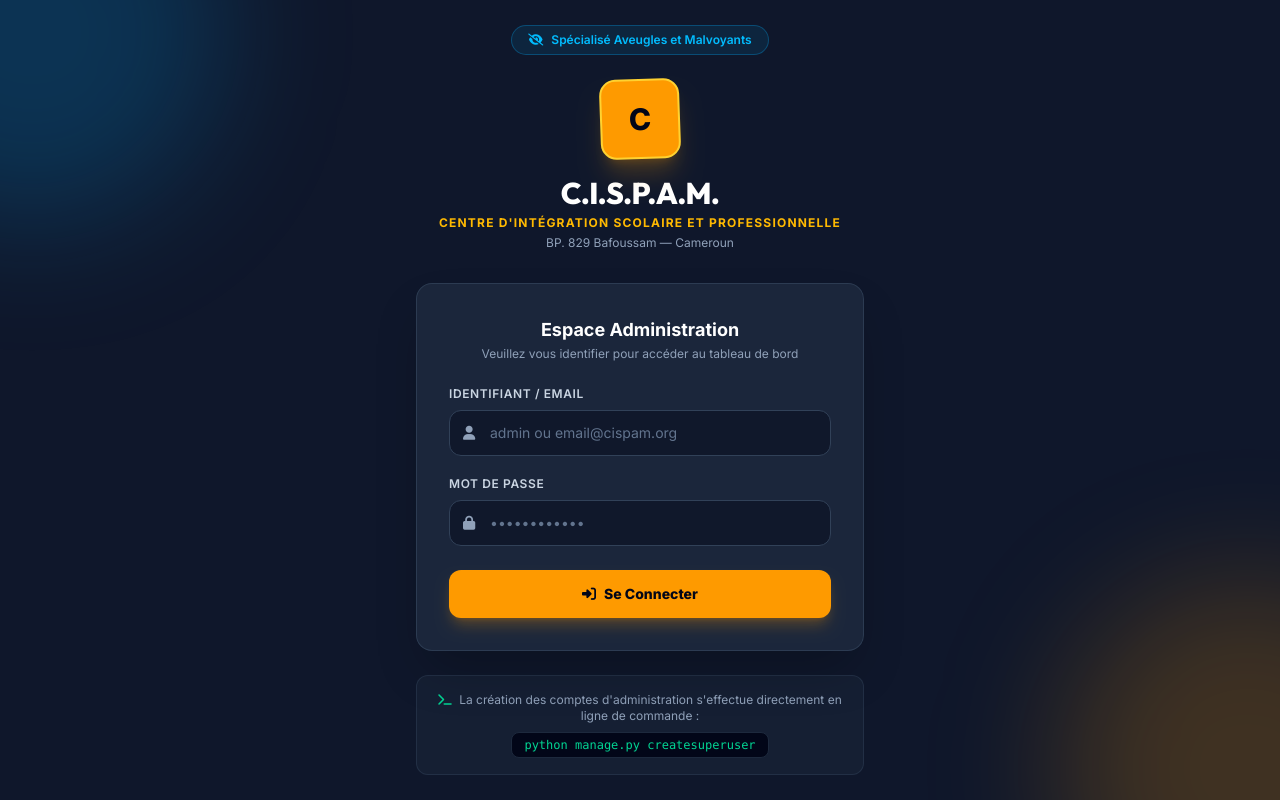
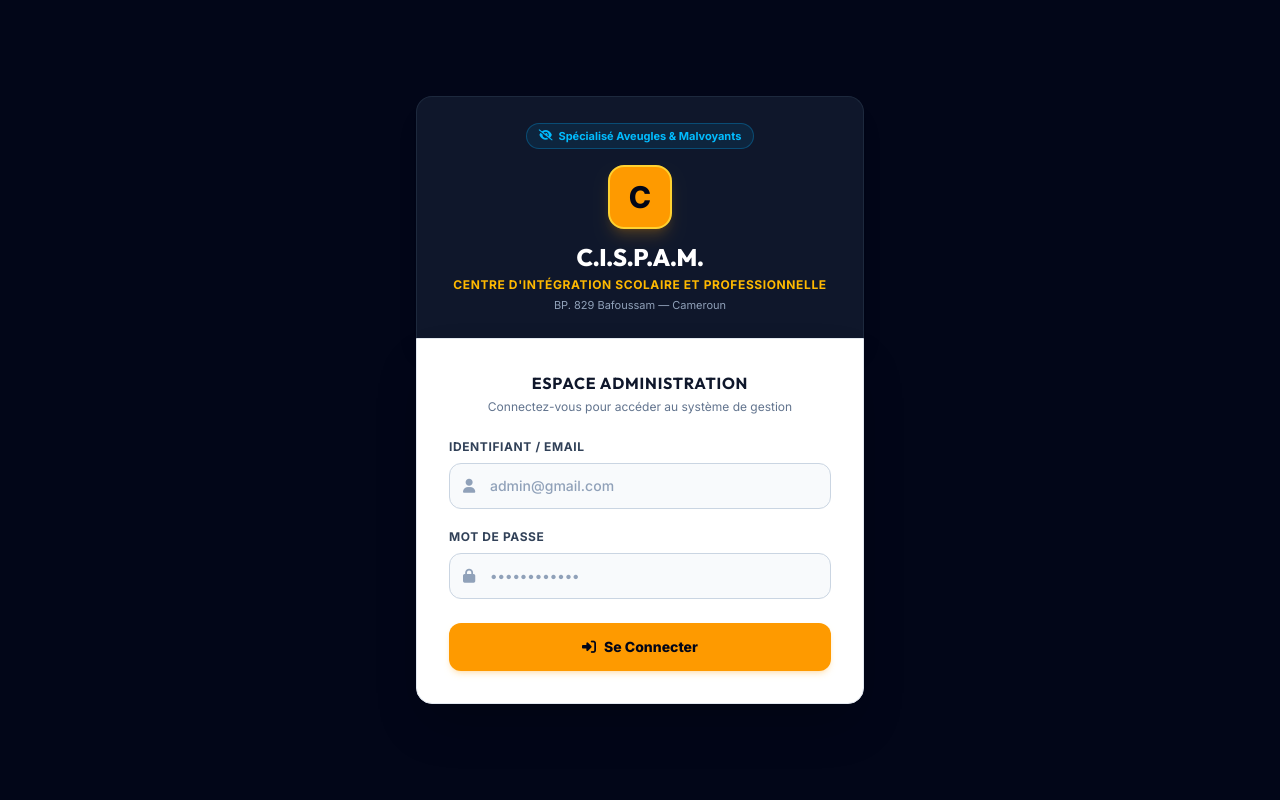
Before and after one commit to ktbm12/cispam, a Django app: page /accounts/login/ in a window 1280 px wide. Run offline with Django 5.2, Linux system fonts and the light colour scheme; parts of the project's set-up code (start-up, migrations or seed data) failed here and were passed over.

```diff
--- a/cispam/cispam/static/css/output.css
+++ b/cispam/cispam/static/css/output.css
@@ -670,6 +689,14 @@
   .rounded-xl {
     border-radius: var(--radius-xl);
   }
+  .rounded-t-2xl {
+    border-top-left-radius: var(--radius-2xl);
+    border-top-right-radius: var(--radius-2xl);
+  }
+  .rounded-b-2xl {
+    border-bottom-right-radius: var(--radius-2xl);
+    border-bottom-left-radius: var(--radius-2xl);
+  }
   .border {
     border-style: var(--tw-border-style);
     border-width: 1px;
@@ -690,6 +717,10 @@
     border-bottom-style: var(--tw-border-style);
     border-bottom-width: 1px;
   }
+  .border-b-0 {
+    border-bottom-style: var(--tw-border-style);
+    border-bottom-width: 0px;
+  }
   .border-amber-200 {
     border-color: var(--color-amber-200);
   }
@@ -758,6 +792,9 @@
   }
   .border-slate-200 {
     border-color: var(--color-slate-200);
+  }
+  .border-slate-300 {
+    border-color: var(--color-slate-300);
   }
   .border-slate-700 {
     border-color: var(--color-slate-700);
@@ -1317,8 +1385,15 @@
     --tw-blur: blur(var(--blur-3xl));
     filter: var(--tw-blur,) var(--tw-brightness,) var(--tw-contrast,) var(--tw-grayscale,) var(--tw-hue-rotate,) var(--tw-invert,) var(--tw-saturate,) var(--tw-sepia,) var(--tw-drop-shadow,);
   }
+  .filter {
+    filter: var(--tw-blur,) var(--tw-brightness,) var(--tw-contrast,) var(--tw-grayscale,) var(--tw-hue-rotate,) var(--tw-invert,) var(--tw-saturate,) var(--tw-sepia,) var(--tw-drop-shadow,);
+  }
   .backdrop-blur-xl {
     --tw-backdrop-blur: blur(var(--blur-xl));
+    -webkit-backdrop-filter: var(--tw-backdrop-blur,) var(--tw-backdrop-brightness,) var(--tw-backdrop-contrast,) var(--tw-backdrop-grayscale,) var(--tw-backdrop-hue-rotate,) var(--tw-backdrop-invert,) var(--tw-backdrop-opacity,) var(--tw-backdrop-saturate,) var(--tw-backdrop-sepia,);
+    backdrop-filter: var(--tw-backdrop-blur,) var(--tw-backdrop-brightness,) var(--tw-backdrop-contrast,) var(--tw-backdrop-grayscale,) var(--tw-backdrop-hue-rotate,) var(--tw-backdrop-invert,) var(--tw-backdrop-opacity,) var(--tw-backdrop-saturate,) var(--tw-backdrop-sepia,);
+  }
+  .backdrop-filter {
     -webkit-backdrop-filter: var(--tw-backdrop-blur,) var(--tw-backdrop-brightness,) var(--tw-backdrop-contrast,) var(--tw-backdrop-grayscale,) var(--tw-backdrop-hue-rotate,) var(--tw-backdrop-invert,) var(--tw-backdrop-opacity,) var(--tw-backdrop-saturate,) var(--tw-backdrop-sepia,);
     backdrop-filter: var(--tw-backdrop-blur,) var(--tw-backdrop-brightness,) var(--tw-backdrop-contrast,) var(--tw-backdrop-grayscale,) var(--tw-backdrop-hue-rotate,) var(--tw-backdrop-invert,) var(--tw-backdrop-opacity,) var(--tw-backdrop-saturate,) var(--tw-backdrop-sepia,);
   }
@@ -1717,6 +1802,11 @@
   syntax: "*";
   inherits: false;
   initial-value: 0 0 #0000;
+}
+@property --tw-outline-style {
+  syntax: "*";
+  inherits: false;
+  initial-value: solid;
 }
 @property --tw-blur {
   syntax: "*";
@@ -1872,6 +1962,7 @@
       --tw-ring-offset-width: 0px;
       --tw-ring-offset-color: #fff;
       --tw-ring-offset-shadow: 0 0 #0000;
+      --tw-outline-style: solid;
       --tw-blur: initial;
       --tw-brightness: initial;
       --tw-contrast: initial;
--- a/cispam/cispam/templates/account/login.html
+++ b/cispam/cispam/templates/account/login.html
@@ -4,108 +4,96 @@
 {% block title %}Connexion Administrateur — CISPAM{% endblock title %}
 
 {% block content %}
-<div class="min-h-screen flex items-center justify-center bg-slate-900 px-4 py-12 relative overflow-hidden">
+<div class="min-h-screen flex items-center justify-center bg-slate-950 px-4 py-12">
 
-  <!-- Gradient Background Accents -->
-  <div class="absolute -top-40 -left-40 w-96 h-96 bg-sky-500/20 rounded-full blur-3xl"></div>
-  <div class="absolute -bottom-40 -right-40 w-96 h-96 bg-amber-500/20 rounded-full blur-3xl"></div>
+  <div class="max-w-md w-full">
 
-  <div class="max-w-md w-full relative z-10">
-
-    <!-- CISPAM Identity Card Header -->
-    <div class="text-center mb-8">
-      <!-- Sky Blue Top Accent Strip -->
-      <div class="inline-flex items-center gap-2 px-4 py-1.5 rounded-full bg-sky-500/10 border border-sky-500/30 text-sky-400 text-xs font-semibold mb-6">
-        <i class="fas fa-eye-slash"></i> Spécialisé Aveugles et Malvoyants
+    <!-- CISPAM Header Banner Box -->
+    <div class="bg-slate-900 border border-slate-800 rounded-t-2xl p-6 text-center border-b-0 shadow-xl">
+      <!-- Sky Blue Top Badge -->
+      <div class="inline-flex items-center gap-1.5 px-3 py-1 rounded-full bg-sky-500/10 border border-sky-500/30 text-sky-400 text-[11px] font-bold mb-4">
+        <i class="fas fa-eye-slash"></i> Spécialisé Aveugles & Malvoyants
       </div>
 
-      <!-- Main Logo Badge -->
-      <div class="w-20 h-20 bg-amber-500 text-slate-950 rounded-2xl flex items-center justify-center text-3xl font-black mx-auto shadow-xl shadow-amber-500/20 border-2 border-amber-300 transform -rotate-2 hover:rotate-0 transition-transform duration-300">
+      <!-- CISPAM Logo Badge -->
+      <div class="w-16 h-16 bg-amber-500 text-slate-950 font-black rounded-2xl flex items-center justify-center text-3xl mx-auto shadow-lg shadow-amber-500/20 border-2 border-amber-300">
         C
       </div>
 
-      <h1 class="text-3xl font-black text-white tracking-tight mt-4 font-display">
+      <!-- School Name & Subtitles -->
+      <h1 class="text-2xl font-black text-white font-display tracking-tight mt-3">
         C.I.S.P.A.M.
       </h1>
-      <p class="text-xs font-bold text-amber-400 uppercase tracking-widest mt-1">
+      <p class="text-xs font-bold text-amber-400 uppercase tracking-wider mt-1">
         Centre d'Intégration Scolaire et Professionnelle
       </p>
-      <p class="text-xs text-slate-400 mt-1">
+      <p class="text-[11px] text-slate-400 mt-1">
         BP. 829 Bafoussam — Cameroun
       </p>
     </div>
 
-    <!-- Login Box -->
-    <div class="bg-slate-800/90 backdrop-blur-xl border border-slate-700/80 rounded-2xl p-8 shadow-2xl">
+    <!-- Login Form Card -->
+    <div class="bg-white rounded-b-2xl p-8 shadow-2xl border border-slate-200">
+
       <div class="mb-6 text-center">
-        <h2 class="text-lg font-bold text-white">Espace Administration</h2>
-        <p class="text-xs text-slate-400 mt-0.5">Veuillez vous identifier pour accéder au tableau de bord</p>
+        <h2 class="text-base font-bold text-slate-900 uppercase tracking-wider font-display">Espace Administration</h2>
+        <p class="text-xs text-slate-500 mt-1">Connectez-vous pour accéder au système de gestion</p>
       </div>
 
       <form method="POST" action="{% url 'account_login' %}" class="space-y-5">
         {% csrf_token %}
 
         {% if form.non_field_errors %}
-          <div class="p-3.5 rounded-xl bg-rose-500/10 border border-rose-500/30 text-rose-300 text-xs font-medium space-y-1">
+          <div class="p-3.5 rounded-xl bg-rose-50 border border-rose-200 text-rose-800 text-xs font-medium space-y-1">
             {% for error in form.non_field_errors %}
-              <p><i class="fas fa-exclamation-triangle mr-1"></i> {{ error }}</p>
+              <p><i class="fas fa-exclamation-circle text-rose-600 mr-1"></i> {{ error }}</p>
             {% endfor %}
           </div>
         {% endif %}
 
-        <!-- Username / Email Field -->
+        <!-- Identifiant / Email -->
         <div>
-          <label for="id_login" class="block text-xs font-semibold text-slate-300 uppercase tracking-wider mb-2">
+          <label for="id_login" class="block text-xs font-bold text-slate-700 uppercase tracking-wider mb-2">
             Identifiant / Email
           </label>
           <div class="relative">
             <div class="absolute inset-y-0 left-0 pl-3.5 flex items-center pointer-events-none text-slate-400">
               <i class="fas fa-user text-sm"></i>
             </div>
-            <input type="text" name="login" id="id_login" required placeholder="admin ou email@cispam.org"
-              class="w-full pl-10 pr-4 py-3 bg-slate-900/90 border border-slate-700 rounded-xl text-sm text-white placeholder-slate-500 focus:outline-none focus:border-amber-500 focus:ring-1 focus:ring-amber-500 transition">
+            <input type="text" name="login" id="id_login" required placeholder="admin@gmail.com"
+              class="w-full pl-10 pr-4 py-3 bg-slate-50 border border-slate-300 rounded-xl text-sm text-slate-900 placeholder-slate-400 focus:outline-none focus:border-amber-500 focus:ring-2 focus:ring-amber-500/20 transition font-medium">
           </div>
           {% if form.login.errors %}
-            <p class="mt-1 text-xs text-rose-400">{{ form.login.errors.0 }}</p>
+            <p class="mt-1 text-xs text-rose-600 font-medium">{{ form.login.errors.0 }}</p>
           {% endif %}
         </div>
 
-        <!-- Password Field -->
+        <!-- Mot de passe -->
         <div>
-          <div class="flex items-center justify-between mb-2">
-            <label for="id_password" class="block text-xs font-semibold text-slate-300 uppercase tracking-wider">
-              Mot de passe
-            </label>
-          </div>
+          <label for="id_password" class="block text-xs font-bold text-slate-700 uppercase tracking-wider mb-2">
+            Mot de passe
+          </label>
           <div class="relative">
             <div class="absolute inset-y-0 left-0 pl-3.5 flex items-center pointer-events-none text-slate-400">
               <i class="fas fa-lock text-sm"></i>
             </div>
             <input type="password" name="password" id="id_password" required placeholder="••••••••••••"
-              class="w-full pl-10 pr-4 py-3 bg-slate-900/90 border border-slate-700 rounded-xl text-sm text-white placeholder-slate-500 focus:outline-none focus:border-amber-500 focus:ring-1 focus:ring-amber-500 transition">
+              class="w-full pl-10 pr-4 py-3 bg-slate-50 border border-slate-300 rounded-xl text-sm text-slate-900 placeholder-slate-400 focus:outline-none focus:border-amber-500 focus:ring-2 focus:ring-amber-500/20 transition font-medium">
           </div>
           {% if form.password.errors %}
-            <p class="mt-1 text-xs text-rose-400">{{ form.password.errors.0 }}</p>
+            <p class="mt-1 text-xs text-rose-600 font-medium">{{ form.password.errors.0 }}</p>
           {% endif %}
         </div>
 
-        <!-- Submit Button -->
+        <!-- Bouton Se Connecter -->
         <button type="submit"
-          class="w-full py-3.5 px-4 bg-amber-500 hover:bg-amber-600 active:bg-amber-700 text-slate-950 font-extrabold text-sm rounded-xl transition duration-200 shadow-lg shadow-amber-500/25 flex items-center justify-center gap-2 cursor-pointer mt-6">
+          class="w-full py-3.5 px-4 bg-amber-500 hover:bg-amber-600 active:bg-amber-700 text-slate-950 font-black text-sm rounded-xl transition duration-200 shadow-md shadow-amber-500/20 flex items-center justify-center gap-2 cursor-pointer mt-6">
           <i class="fas fa-right-to-bracket"></i> Se Connecter
         </button>
       </form>
-    </div>
 
-    <!-- Terminal Creation Banner Info -->
-    <div class="mt-6 p-4 rounded-xl bg-slate-800/50 border border-slate-700/50 text-center">
-      <p class="text-xs text-slate-400">
-        <i class="fas fa-terminal text-emerald-400 mr-1"></i>
-        La création des comptes d'administration s'effectue directement en ligne de commande :
-      </p>
-      <code class="inline-block mt-2 px-3 py-1 bg-slate-950 text-emerald-400 rounded-lg font-mono text-xs border border-slate-800">
-        python manage.py createsuperuser
-      </code>
+
+
     </div>
 
   </div>
```
Also changed, not shown: other parts of cispam/cispam/static/css/output.css (+63 -0 lines), cispam/db.sqlite3.
